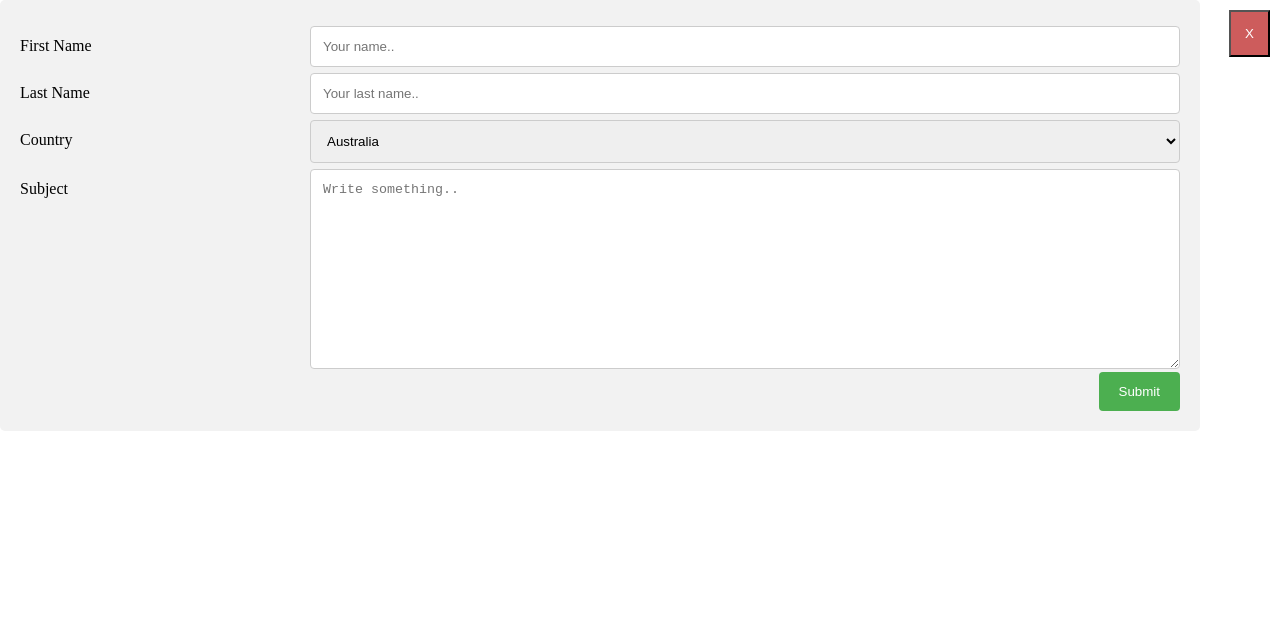
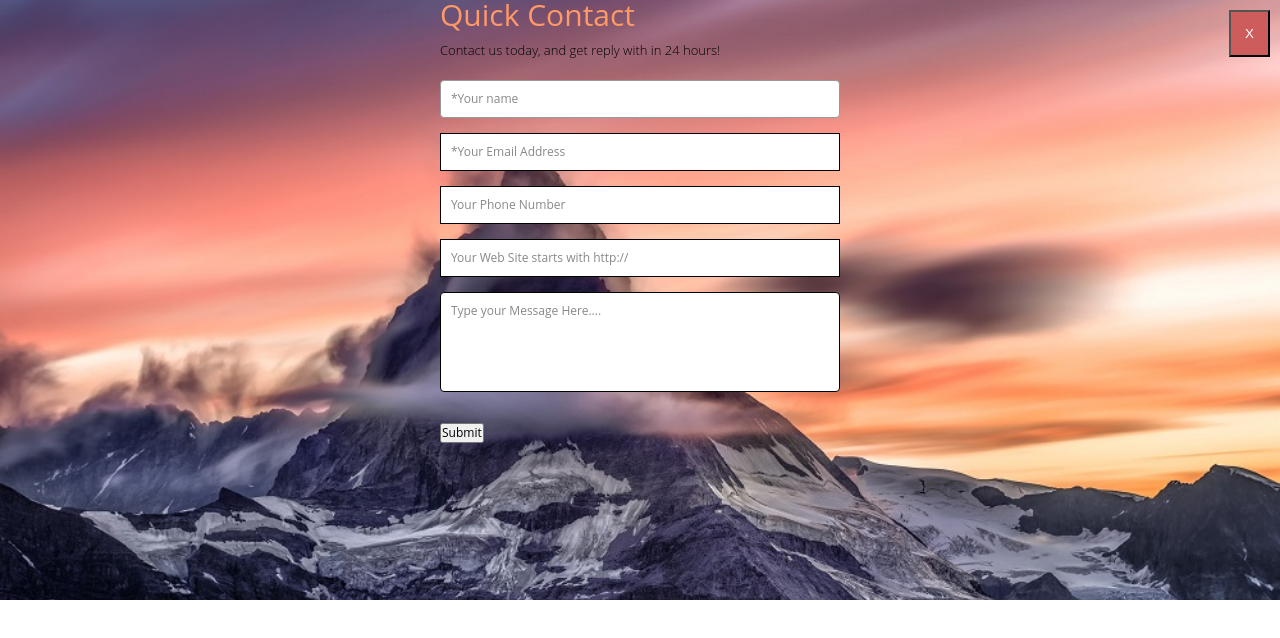
Before and after one commit to MalekAjami/Ensemble, a plain HTML site: page contact.html in a window 1280 px wide. Drawn offline with Linux system fonts and the light colour scheme.

Commit message:
arrange MY CONACT page

```diff
--- a/CSS/style.css
+++ b/CSS/style.css
@@ -228,7 +228,7 @@ section div :hover {
       overflow: hidden;
       text-decoration-style: none; /*delete the under line for links menu*/
       width: 70%;
-      margin: 16px auto;
+      margin: 10px auto;
       text-align: center;
     }
 
@@ -238,8 +238,8 @@ section div :hover {
       display: inline-block;
       color: black;
       text-align: center;
-      font-size: 16px;
-      font-size: 3vw;
+      font-size: 10px;
+      font-size: 2vw;
 
       text-decoration: none;
       padding: 16px 20px;
@@ -441,3 +441,122 @@ h2 {
   margin: auto;
 
 }
+
+/* ______contact test_______*/
+
+@import url(https://fonts.googleapis.com/css?family=Open+Sans:400italic,400,300,600);
+
+* {
+	margin:0;
+	padding:0;
+	box-sizing:border-box;
+	-webkit-box-sizing:border-box;
+	-moz-box-sizing:border-box;
+	-webkit-font-smoothing:antialiased;
+	-moz-font-smoothing:antialiased;
+	-o-font-smoothing:antialiased;
+	font-smoothing:antialiased;
+	text-rendering:optimizeLegibility;
+}
+
+body {
+	font-family:"Open Sans", Helvetica, Arial, sans-serif;
+	font-weight:300;
+	font-size: 18px;
+	line-height:30px;
+}
+
+.container1 {
+	max-width:400px;
+	width:100%;
+	margin:0 auto;
+	position:relative;
+}
+
+#contact input[type="text"], #contact input[type="email"], #contact input[type="tel"], #contact input[type="url"], #contact textarea, #contact button[type="submit"] { font:400 12px/16px "Open Sans", Helvetica, Arial, sans-serif; }
+
+/* #contact {
+	background:#F9F9F9;
+	padding:25px;
+	margin:50px 0;
+} */
+
+#contact h3 {
+	color: #F96;
+	display: block;
+	font-size: 30px;
+	font-weight: 400;
+}
+
+#contact h4 {
+	margin:5px 0 15px;
+	display:block;
+	font-size:13px;
+}
+
+fieldset {
+	border: medium none !important;
+	margin: 0 0 10px;
+	min-width: 100%;
+	padding: 0;
+	width: 100%;
+}
+
+#contact input[type="text"], #contact input[type="email"], #contact input[type="tel"], #contact input[type="url"], #contact textarea {
+	width:100%;
+	border:1px solid #000;
+	background:#FFF;
+	margin:0 0 5px;
+  padding:10px;
+
+}
+
+/* #contact input[type="text"]:hover, #contact input[type="email"]:hover, #contact input[type="tel"]:hover, #contact input[type="url"]:hover, #contact textarea:hover {
+	-webkit-transition:border-color 0.3s ease-in-out;
+	-moz-transition:border-color 0.3s ease-in-out;
+	transition:border-color 0.3s ease-in-out;
+	border:1px solid #AAA;
+} */
+
+#contact textarea {
+	height:100px;
+	max-width:100%;
+  resize:none;
+}
+
+/* #contact button[type="submit"] {
+	cursor:pointer;
+	width:100%;
+	border:none;
+	background: indianred;
+	color:#FFF;
+	margin:0 0 5px;
+	padding:10px;
+	font-size:15px;
+} */
+
+/* #contact button[type="submit"]:hover {
+	background:indianred;
+	-webkit-transition:background 0.3s ease-in-out;
+	-moz-transition:background 0.3s ease-in-out;
+	transition:background-color 0.3s ease-in-out;
+} */
+
+#contact button[type="submit"]:active { box-shadow:inset 0 1px 3px rgba(0, 0, 0, 0.5); }
+
+#contact input:focus, #contact textarea:focus {
+	outline:0;
+	border:1px solid #999;
+}
+::-webkit-input-placeholder {
+ color:#888;
+}
+:-moz-placeholder {
+ color:#888;
+}
+::-moz-placeholder {
+ color:#888;
+}
+:-ms-input-placeholder {
+ color:#888;
+}
--- a/contact.html
+++ b/contact.html
@@ -10,76 +10,36 @@
   <link rel="stylesheet" href="icomoon/style.css">
   <script src="JS/contact.js"></script>
 
-  <!-- my icons-->
-  <link rel="apple-touch-icon" sizes="180x180" href="favicons/apple-touch-icon.png">
-  <link rel="icon" type="image/png" sizes="32x32" href="favicons/favicon-32x32.png">
-  <link rel="icon" type="image/png" sizes="16x16" href="favicons/favicon-16x16.png">
-  <link rel="manifest" href="favicons/site.webmanifest">
-  <link rel="mask-icon" href="favicons/safari-pinned-tab.svg" color="#5bbad5">
-  <meta name="msapplication-TileColor" content="#da532c">
-  <meta name="theme-color" content="#ffffff">
-</head>
+  </head>
 
-<body>
-  <button id="closeButton">X</button>
-  <main>
-    <h1 class="hero-text text-blur-out">
-      ENSEMBLE
-    </h1>
+  <body>
+    <button id="closeButton">X</button>
+    <main id="matterhorn">
+    <div class="container1">
+      <form id="contact" action="" method="post">
+        <h3>Quick Contact</h3>
+        <h4>Contact us today, and get reply with in 24 hours!</h4>
+        <fieldset>
+          <input placeholder="*Your name" type="text" tabindex="1" required autofocus>
+        </fieldset>
+        <fieldset>
+          <input placeholder="*Your Email Address" type="email" tabindex="2" required>
+        </fieldset>
+        <fieldset>
+          <input placeholder="Your Phone Number" type="tel" tabindex="3" required>
+        </fieldset>
+        <fieldset>
+          <input placeholder="Your Web Site starts with http://" type="url" tabindex="4" required>
+        </fieldset>
+        <fieldset>
+          <textarea placeholder="Type your Message Here...." tabindex="5" required></textarea>
+        </fieldset>
+        <fieldset>
+          <button name="submit" type="submit" id="contact-submit" data-submit="...Sending">Submit</button>
+        </fieldset>
+      </form>
 
-    <div >
 
-    <section1>
-
-      <div1 class="container">
-        <form action="/action_page.php">
-          <div1 class="row">
-            <div1 class="col-25">
-              <label for="fname">First Name</label>
-            </div1>
-            <div1 class="col-75">
-              <input type="text" id="fname" name="firstname" placeholder="Your name..">
-            </div1>
-          </div1>
-          <div1 class="row">
-            <div1 class="col-25">
-              <label for="lname">Last Name</label>
-            </div1>
-            <div1 class="col-75">
-              <input type="text" id="lname" name="lastname" placeholder="Your last name..">
-            </div1>
-          </div1>
-          <div1 class="row">
-            <div1 class="col-25">
-              <label for="country">Country</label>
-            </div1>
-            <div1 class="col-75">
-              <select id="country" name="country">
-                <option value="australia">Australia</option>
-                <option value="canada">Canada</option>
-                <option value="usa">USA</option>
-              </select>
-            </div1>
-          </div1>
-          <div1 class="row">
-            <div1 class="col-25">
-              <label for="subject">Subject</label>
-            </div1>
-            <div1 class="col-75">
-              <textarea id="subject" name="subject" placeholder="Write something.." style="height:200px"></textarea>
-            </div1>
-          </div1>
-          <div1 class="row">
-            <input type="submit" value="Submit">
-          </div1>
-        </form>
-      </div1>
-
-    </section1>
-  </div>
-
+    </div>
   </main>
-
-</body>
-
-</html>
+  </body>
```
Also changed, not shown: contact2.html (added, +85 -0 lines), index.html (+37 -2 lines).
